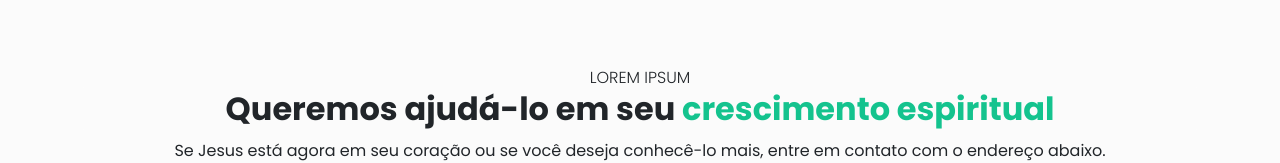
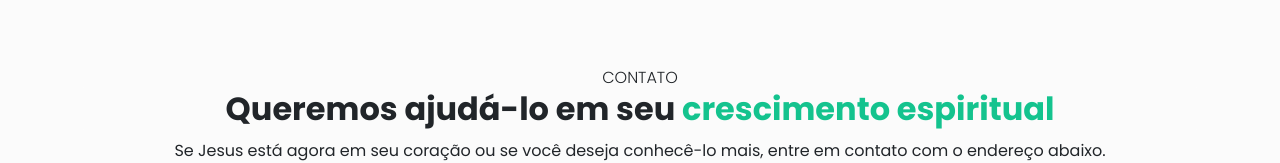
Before and after one commit to feliipemendonca/landingpage-pigb, a Next.js app: page / in a window 1280 px wide. Shown: the part 3762-3925 px from the top of the page. Built offline with nearby package versions, Linux system fonts and the light colour scheme.

Commit message:
retirar lorem ipsun do form

```diff
--- a/components/form.js
+++ b/components/form.js
@@ -159,7 +159,7 @@ export default function section () {
         <Main className="pt-5 pb-5">
             <section className="container py-4">
                 <PreTitle className="text-center">
-                    Lorem Ipsum
+                    Contato
                 </PreTitle>
 
                 <Title className="text-center">
```
